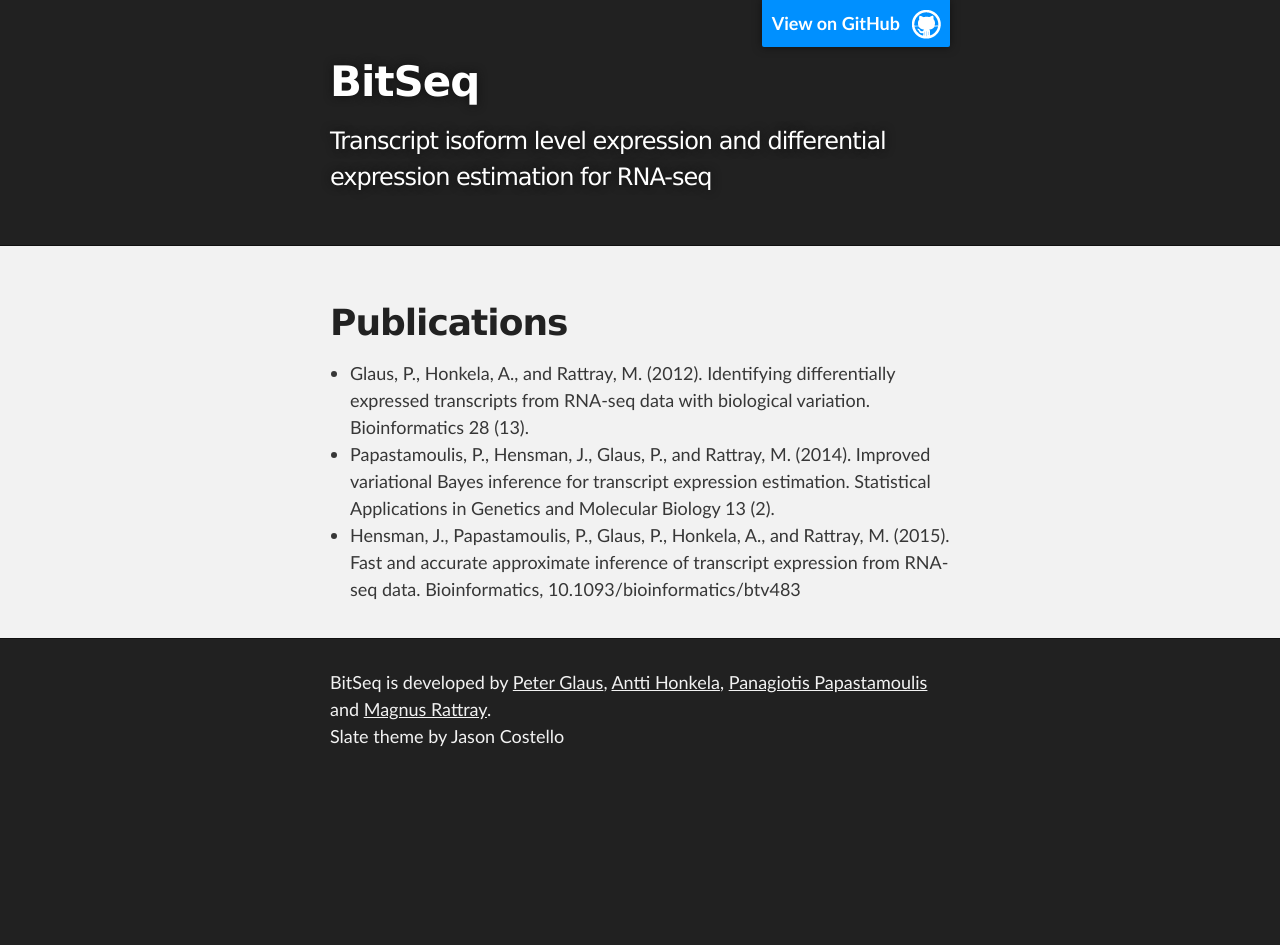
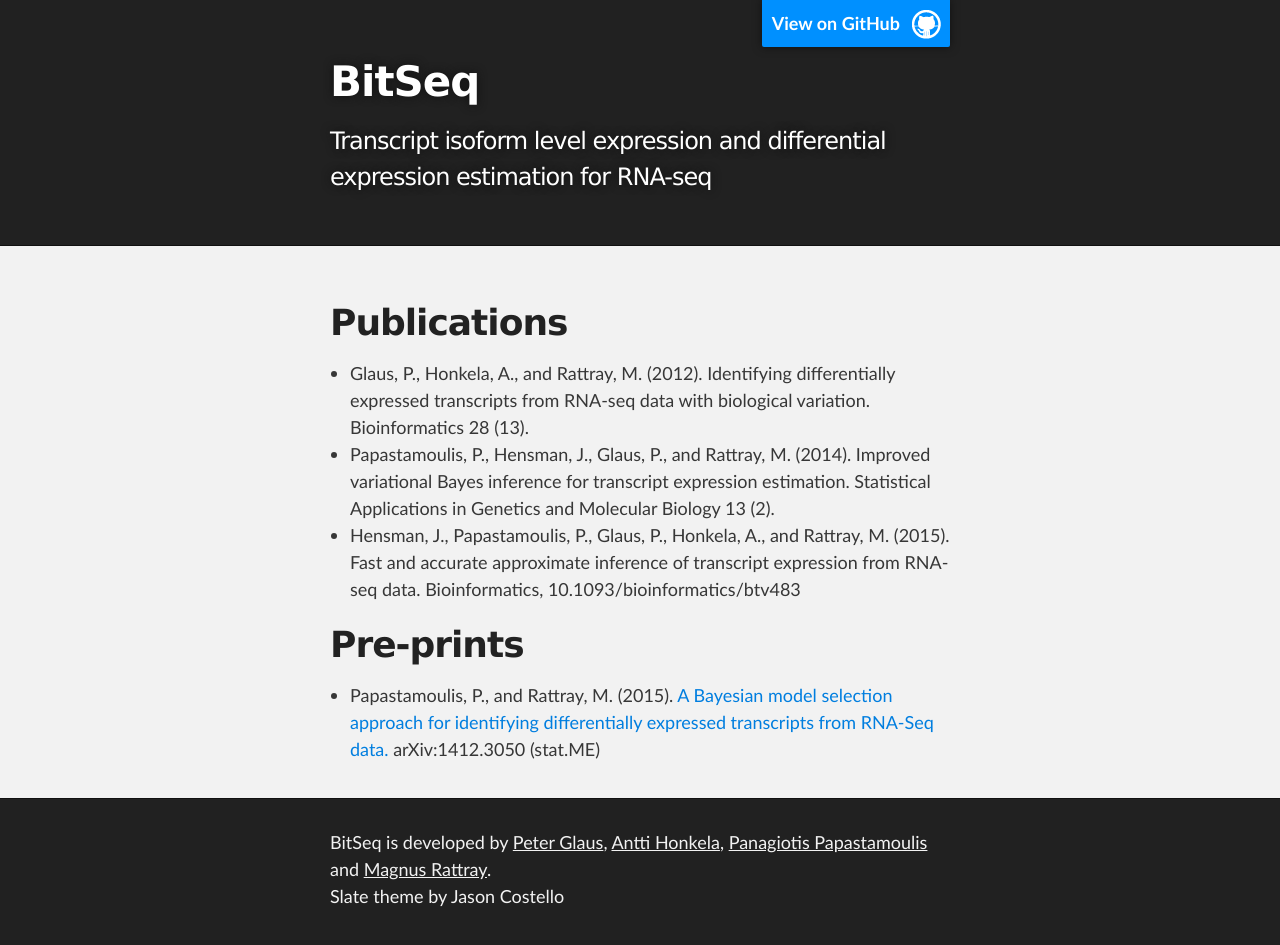
Before and after one commit to BitSeq/bitseq.github.io, a Jekyll site: the page built from howto/publications.md, in a window 1280 px wide. Built offline with Jekyll 4.4.1, drawn with Linux system fonts in a browser that asks for light colours; Markdown is read by kramdown in place of the engine named in the settings; before the commit the page ends 900 px from its top, so only the background shows below that.

Commit message:
add link to publications

```diff
--- a/howto/publications.md
+++ b/howto/publications.md
@@ -9,3 +9,7 @@
  * Glaus, P., Honkela, A., and Rattray, M. (2012). Identifying differentially expressed transcripts from RNA-seq data with biological variation. Bioinformatics 28 (13).
  * Papastamoulis, P., Hensman, J., Glaus, P., and Rattray, M. (2014). Improved variational Bayes inference for transcript expression estimation. Statistical Applications in Genetics and Molecular Biology 13 (2).
  * Hensman, J., Papastamoulis, P., Glaus, P., Honkela, A., and Rattray, M. (2015). Fast and accurate approximate inference of transcript expression from RNA-seq data. Bioinformatics, 10.1093/bioinformatics/btv483
+
+# Pre-prints
+
+ * Papastamoulis, P., and Rattray, M. (2015). [A Bayesian model selection approach for identifying differentially expressed transcripts from RNA-Seq data.](http://arxiv.org/abs/1412.3050) arXiv:1412.3050 (stat.ME)
```
